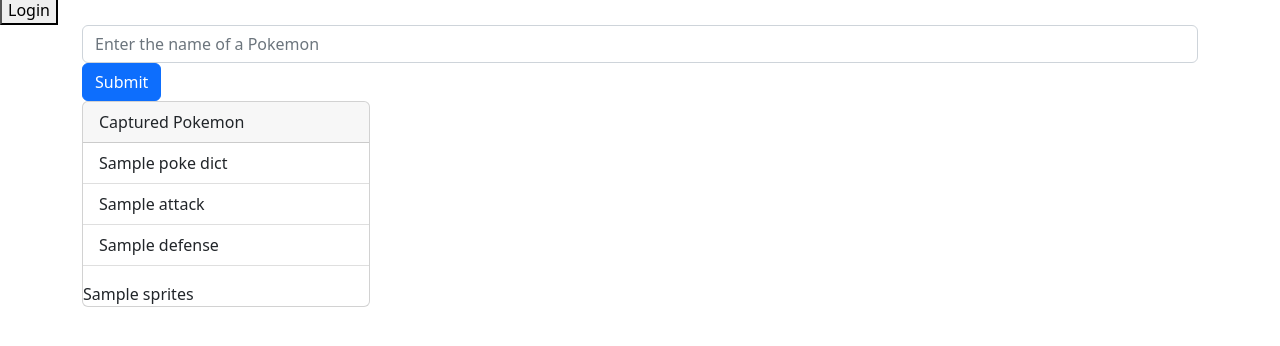
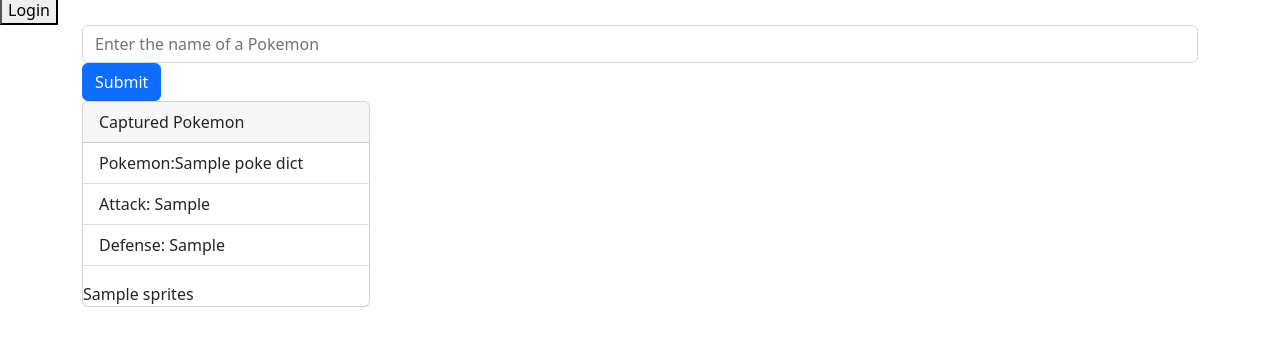
Before and after one commit to qwertyNippon/pokemonApp, a Flask app: template app/templates/index.html in a window 1280 px wide. Shown: the part 137-483 px from the top of the page. Run offline with Flask 3, Linux system fonts and the light colour scheme; tables that the repository leaves empty hold one stand-in row (values such as "Sample post"); the template is opened without the code that fills it: values that come from a table or form of the project are taken from there, most other values are stand-ins (such as "Sample title", 1, 10 or a date in 2020).

Commit message:
fixed card

```diff
--- a/app/routes.py
+++ b/app/routes.py
@@ -27,5 +27,5 @@ def land():
 
             poke_dict = func(pokeName)
             return render_template('index.html', form=form, poke_dict=poke_dict)
-
+    # tkinter.messagebox.showerror(title=None, message='Check spelling please', **options)
     return render_template('index.html', form=form)
--- a/app/templates/index.html
+++ b/app/templates/index.html
@@ -32,15 +32,15 @@
             </div>
             <ul class="list-group list-group-flush">
 
-            {% for t in teach_list %}
+            {% if poke_dict %}
 
 
-              <li class="list-group-item">{{ poke_dict.name }}</li>
-              <li class="list-group-item">{{ poke_dict.attack }}</li>
-              <li class="list-group-item">{{ poke_dict.defense }}</li>
+              <li class="list-group-item">Pokemon:{{ poke_dict.name }}</li>
+              <li class="list-group-item">Attack: {{ poke_dict.attack['base_stat'] }}</li>
+              <li class="list-group-item">Defense: {{ poke_dict.defense['base_stat'] }}</li>
               <img class="list-group-item">{{ poke_dict.sprites }}</img>
 
-            {% endfor %}
+            {% endif %}
 
               <!-- <img src="" alt=""> -->
             </ul>
```
